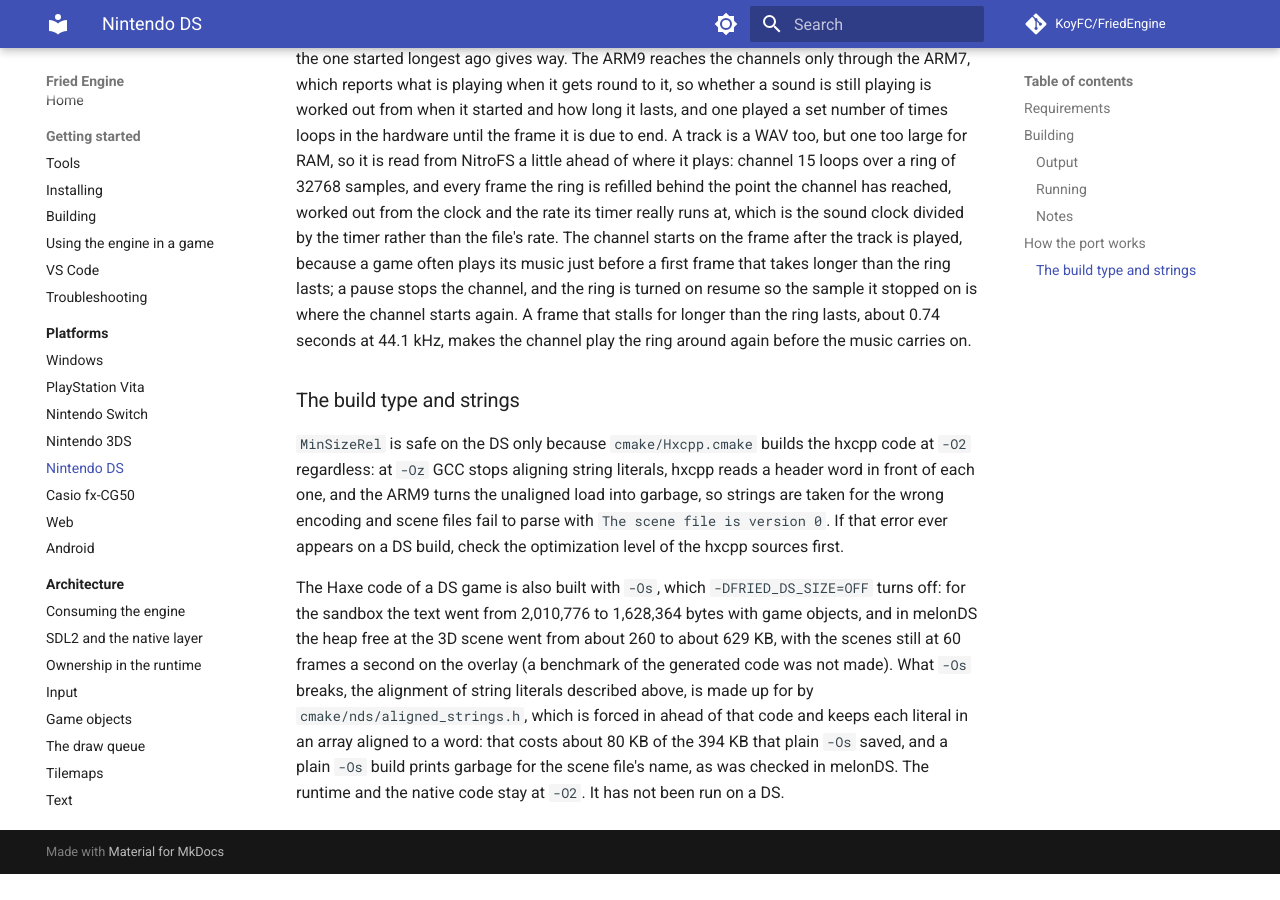
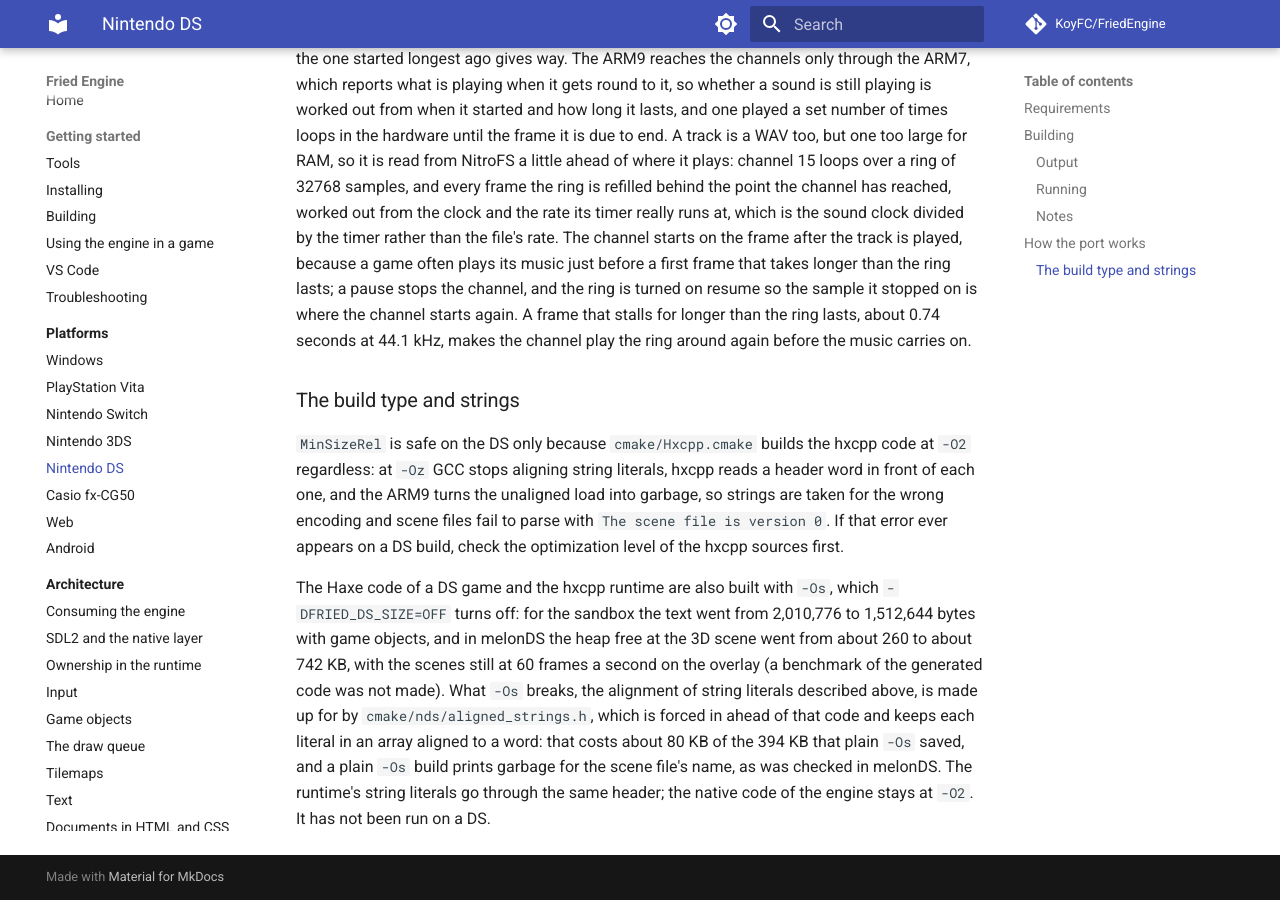
Before and after one commit to KoyFC/FriedEngine, an MkDocs documentation site: the page built from docs/platforms/nds.md, in a window 1280 px wide and 900 px high, scrolled down 5604 px. Built offline with MkDocs 1.6.1 and Material for MkDocs 9.7.7, drawn with Linux system fonts in a browser that asks for light colours; comment, search, counter and statistics services are not loaded; before the commit the page ends 6478 px from its top, so only the background shows below that.

Commit message:
Build the hxcpp Runtime for Size on the DS

```diff
--- a/docs/platforms/nds.md
+++ b/docs/platforms/nds.md
@@ -54,4 +54,4 @@ The assets are staged into NitroFS by the same `cmake/DevkitProRomfs.cmake` the
 
 `MinSizeRel` is safe on the DS only because `cmake/Hxcpp.cmake` builds the hxcpp code at `-O2` regardless: at `-Oz` GCC stops aligning string literals, hxcpp reads a header word in front of each one, and the ARM9 turns the unaligned load into garbage, so strings are taken for the wrong encoding and scene files fail to parse with `The scene file is version 0`. If that error ever appears on a DS build, check the optimization level of the hxcpp sources first.
 
-The Haxe code of a DS game is also built with `-Os`, which `-DFRIED_DS_SIZE=OFF` turns off: for the sandbox the text went from 2,010,776 to 1,628,364 bytes with game objects, and in melonDS the heap free at the 3D scene went from about 260 to about 629 KB, with the scenes still at 60 frames a second on the overlay (a benchmark of the generated code was not made). What `-Os` breaks, the alignment of string literals described above, is made up for by `cmake/nds/aligned_strings.h`, which is forced in ahead of that code and keeps each literal in an array aligned to a word: that costs about 80 KB of the 394 KB that plain `-Os` saved, and a plain `-Os` build prints garbage for the scene file's name, as was checked in melonDS. The runtime and the native code stay at `-O2`. It has not been run on a DS.
+The Haxe code of a DS game and the hxcpp runtime are also built with `-Os`, which `-DFRIED_DS_SIZE=OFF` turns off: for the sandbox the text went from 2,010,776 to 1,512,644 bytes with game objects, and in melonDS the heap free at the 3D scene went from about 260 to about 742 KB, with the scenes still at 60 frames a second on the overlay (a benchmark of the generated code was not made). What `-Os` breaks, the alignment of string literals described above, is made up for by `cmake/nds/aligned_strings.h`, which is forced in ahead of that code and keeps each literal in an array aligned to a word: that costs about 80 KB of the 394 KB that plain `-Os` saved, and a plain `-Os` build prints garbage for the scene file's name, as was checked in melonDS. The runtime's string literals go through the same header; the native code of the engine stays at `-O2`. It has not been run on a DS.
```
Also changed, not shown: CHANGELOG.md (+1 -1 lines), 1 other file.
